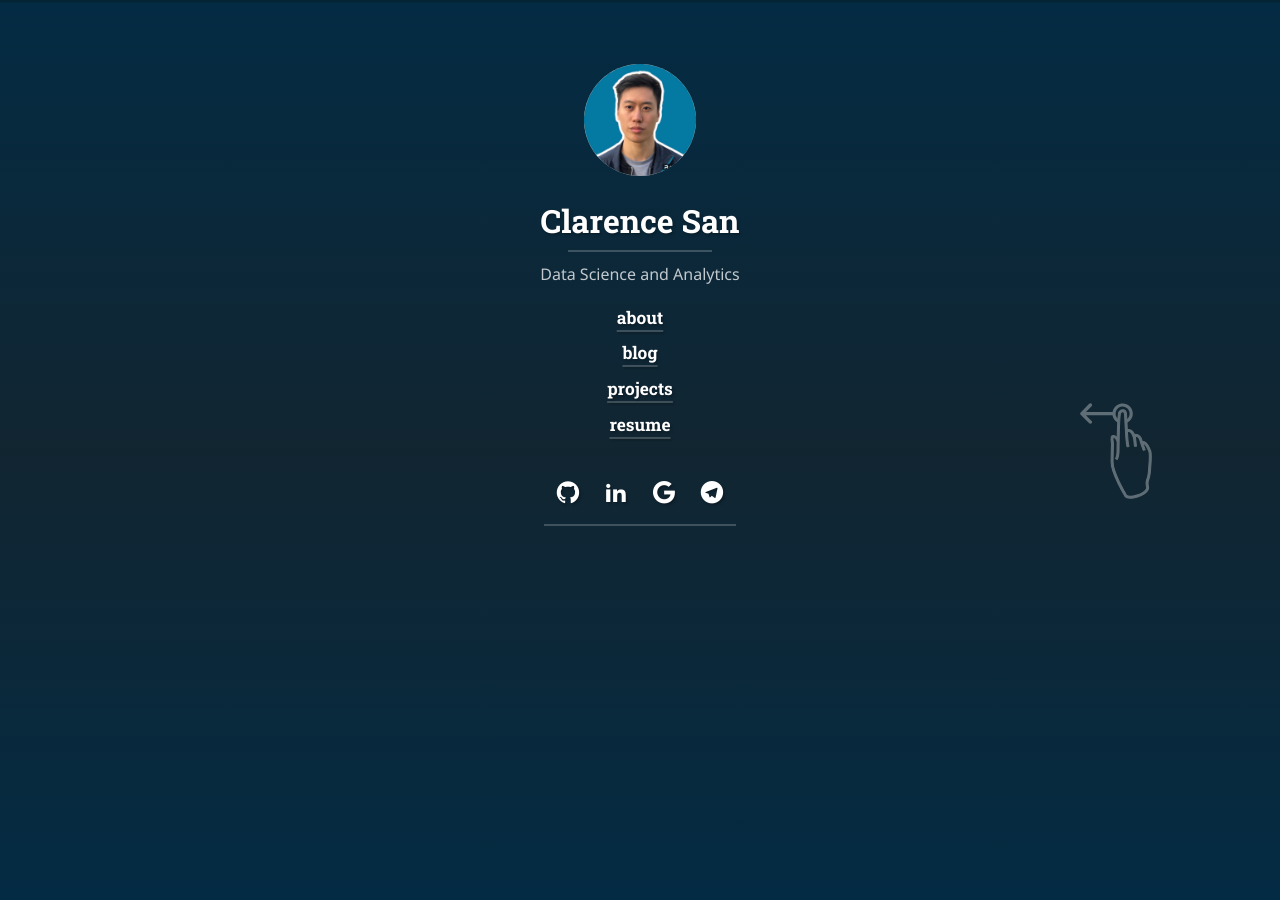
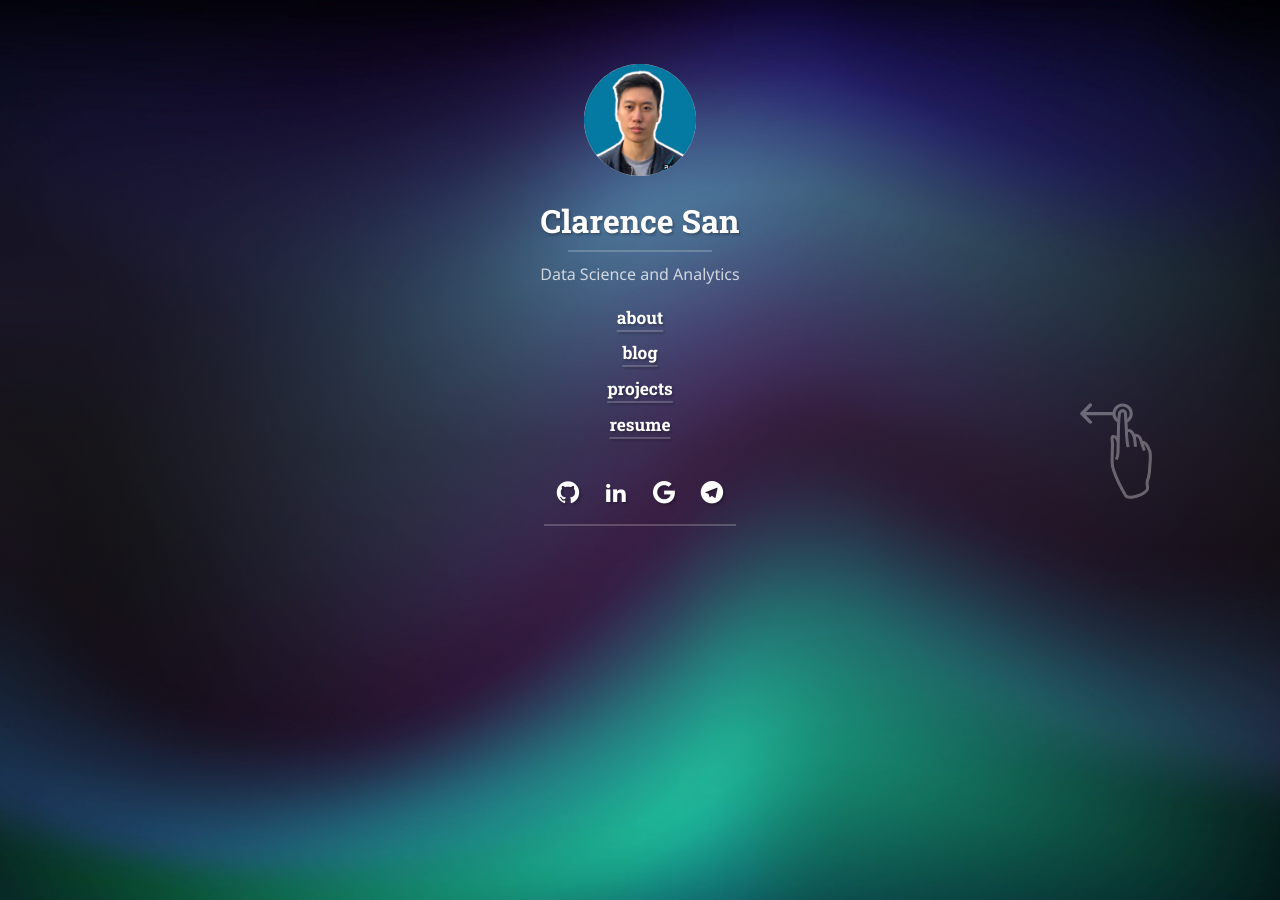
Before and after one commit to csanry/csanry.github.io, a Jekyll site: the page built from index.md, in a window 1280 px wide and 900 px high. Built offline with Jekyll 4.4.1, drawn with Linux system fonts in a browser that asks for light colours; cached includes are drawn as plain includes; nearby versions of some CDN libraries; some web fonts are replaced; library files that are not in the unit come from our copies; the list of posts is cut into pages by our own code.

Commit message:
chore: update accent image in config

```diff
--- a/_config.yml
+++ b/_config.yml
@@ -83,7 +83,7 @@ pagination:
 # ----------------------------------------------------------------------------------------
 
 # Sidebar image and theme color of the site.
-accent_image:          /assets/img/prussian.png
+accent_image:          /assets/img/background_wave.png
 
 # Pacific cyan
 accent_color:          rgb(0, 160, 216)
```
